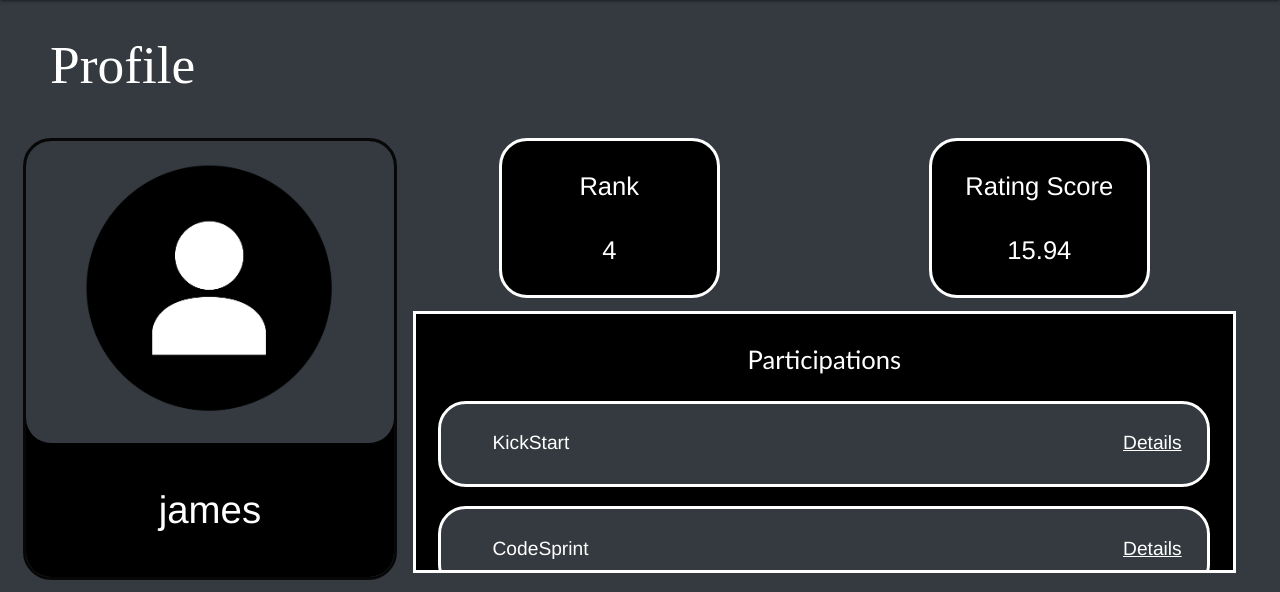
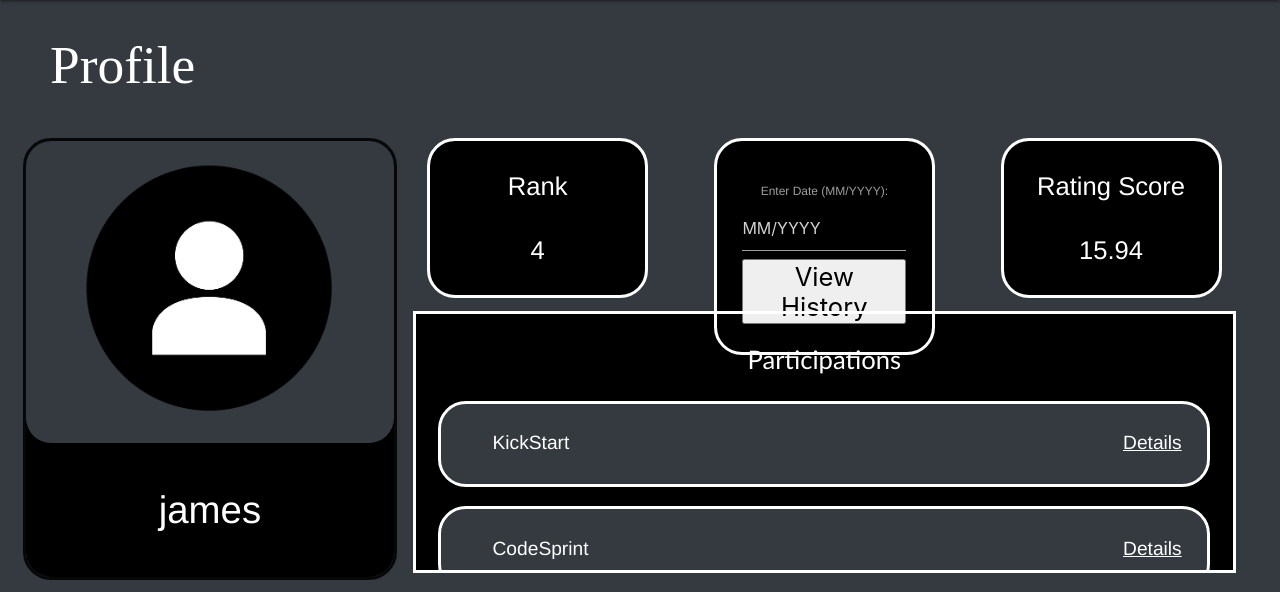
Before and after one commit to Web-Spasm/Competitions-Platform, a Flask app: page /student_profile/1 in a window 1280 px wide. Shown: the part 64-656 px from the top of the page. Run offline with Flask 3, Linux system fonts and the light colour scheme.

Commit message:
add date form

```diff
--- a/App/templates/student_profile.html
+++ b/App/templates/student_profile.html
@@ -80,6 +80,18 @@ h1 {
     color: white;
     background-color: black;
     /*background-image: linear-gradient(#61677A, #000000);*/
+}
+
+.date-form {
+    border-radius: 25px;
+    width: 25%;
+    outline-style: solid;
+    margin: auto;
+    text-align: center;
+    font-size: 2vw;
+    color: white;
+    background-color: black;
+    padding: 2vw;
 }
 
 .rating-score {
@@ -212,6 +224,12 @@ h1 {
         font-size: 5vw;
     }
 
+    .date-form {
+        width: 40%;
+        font-size: 5vw;
+        padding: 5vw;
+    }
+
     .rating-score {
         width: 40%;
         font-size: 5vw;
@@ -277,6 +295,14 @@ h1 {
                 <p>{{student.curr_rank}}</p>
                 {% endif %}
             </div>
+            <!--- Date Form -->
+            <div class="date-form">
+                <form id="dateForm">
+                    <label for="date">Enter Date (MM/YYYY):</label>
+                    <input type="text" id="date" name="date" placeholder="MM/YYYY">
+                    <button type="submit">View History</button>
+                </form>
+            </div>
             <div class="rating-score">
                 <p>Rating Score</p>
                 <p>{{'%0.2f' % student.rating_score|float}}</p>
@@ -300,6 +326,22 @@ h1 {
     </div>
 </div>
 
+<script>
+    document.getElementById('dateForm').addEventListener('submit', function(event) {
+        event.preventDefault(); // Prevent the form from actually submitting
+
+        var dateValue = document.getElementById('date').value;
+
+        // Validation for MM/YYYY format using regex
+        var datePattern = /^(0[1-9]|1[0-2])\/\d{4}$/;
+        if (datePattern.test(dateValue)) {
+            alert("Date entered: " + dateValue);
+        } else {
+            alert("Invalid date format. Please use MM/YYYY.");
+        }
+    });
+</script>
+
     <!---
     <div class="notifications">
         <h5>Notifications:</h5>
```
Also changed, not shown: instance/temp-database.db, readme.md.
